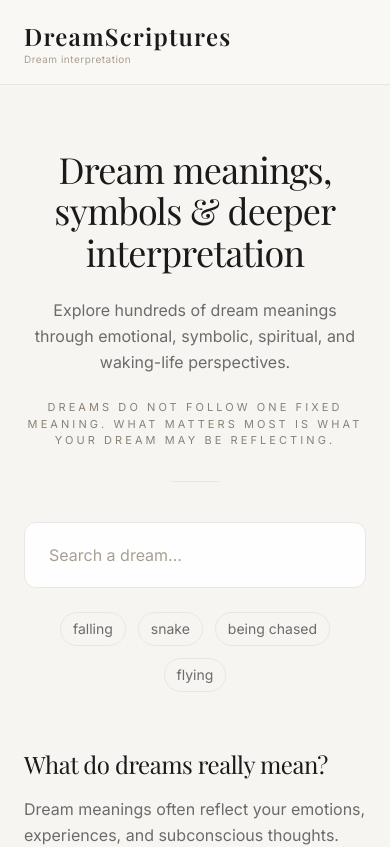
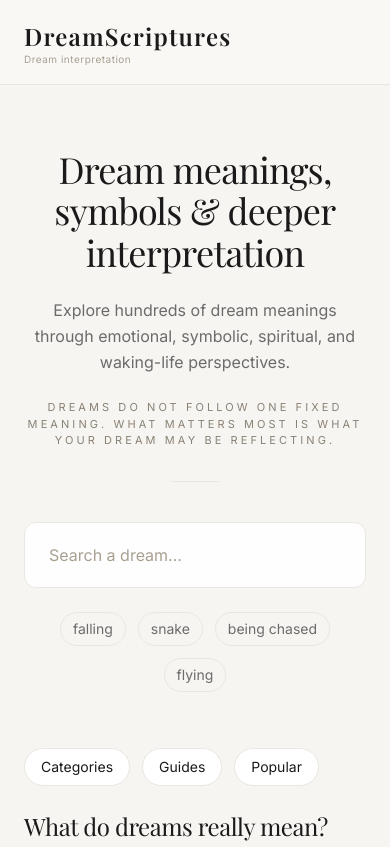
Before and after one commit to dreamscriptures-Moon/Dreamscriptures_, a Next.js app: page / in a window 390 px wide. Shown: the top 847 px of the page. Built offline with nearby package versions, Linux system fonts and the light colour scheme; a web font is replaced by a local one.

Commit message:
feat: add mobile quick navigation and improve mobile UX
- create reusable MobileQuickNav component
- add mobile quick links for categories and guides
- improve navigation accessibility on small screens
- add no-scrollbar styling for smooth horizontal scrolling

```diff
--- a/app/categories/[category]/page.js
+++ b/app/categories/[category]/page.js
@@ -1,5 +1,6 @@
 import Link from "next/link";
 import CategoryDreamList from "@/app/components/CategoryDreamList";
+import MobileQuickNav from "@/app/components/MobileQuickNav";
 import SiteFooter from "@/app/components/SiteFooter";
 import SiteHeader from "@/app/components/SiteHeader";
 import { dreams } from "@/data/dream";
@@ -162,6 +163,8 @@ export default async function CategoryPage({ params }) {
           {description}
         </p>
 
+        <MobileQuickNav />
+
         {/* 🔥 Themes */}
         <section className="mt-10">
           <h2 className="font-serif text-2xl mb-4">
--- /dev/null
+++ b/app/components/MobileQuickNav.jsx
@@ -0,0 +1,34 @@
+"use client";
+
+import Link from "next/link";
+
+export default function MobileQuickNav() {
+  return (
+    <section className="md:hidden px-6 pb-6">
+      <div className="flex gap-3 overflow-x-auto no-scrollbar">
+
+        <Link
+          href="/categories"
+          className="whitespace-nowrap px-4 py-2 border border-[#EAE6E1] rounded-full text-sm bg-white"
+        >
+          Categories
+        </Link>
+
+        <Link
+          href="/guides"
+          className="whitespace-nowrap px-4 py-2 border border-[#EAE6E1] rounded-full text-sm bg-white"
+        >
+          Guides
+        </Link>
+
+        <Link
+          href="/dreams/teeth-falling-out"
+          className="whitespace-nowrap px-4 py-2 border border-[#EAE6E1] rounded-full text-sm bg-white"
+        >
+          Popular
+        </Link>
+
+      </div>
+    </section>
+  );
+}
--- a/app/dreams/[slug]/page.js
+++ b/app/dreams/[slug]/page.js
@@ -2,6 +2,7 @@ export const revalidate = 86400;
 
 import Link from "next/link";
 import Script from "next/script";
+import MobileQuickNav from "@/app/components/MobileQuickNav";
 import SearchBar from "@/app/components/SearchBar";
 import SiteFooter from "@/app/components/SiteFooter";
 import SiteHeader from "@/app/components/SiteHeader";
@@ -553,7 +554,7 @@ const faqSchema = {
 </nav>
 
       <SearchBar />
-      <article className="max-w-3xl mx-auto px-6 py-20 md:py-32">
+      <article className="max-w-3xl lg:max-w-2xl mx-auto px-6 py-20 md:py-32">
 
       <h1 className="text-4xl md:text-5xl leading-tight font-serif">
   {dynamicTitle}
@@ -634,6 +635,8 @@ const faqSchema = {
           something emotional, symbolic, or quietly unfolding in your waking
           life.
         </p>
+
+        <MobileQuickNav />
 
         <div className="w-56 h-[1px] bg-[#C6A96B] mt-8 mb-10 opacity-60" />
 
--- a/app/globals.css
+++ b/app/globals.css
@@ -37,3 +37,12 @@ h3 {
   font-family: var(--font-playfair), serif;
   letter-spacing: -0.02em;
 }
+
+.no-scrollbar::-webkit-scrollbar {
+  display: none;
+}
+
+.no-scrollbar {
+  -ms-overflow-style: none;
+  scrollbar-width: none;
+}
--- a/app/guides/[slug]/page.js
+++ b/app/guides/[slug]/page.js
@@ -1,4 +1,5 @@
 import Link from "next/link";
+import MobileQuickNav from "@/app/components/MobileQuickNav";
 import SiteFooter from "@/app/components/SiteFooter";
 import SiteHeader from "@/app/components/SiteHeader";
 import { guides, getGuideBySlug } from "@/app/data/guides";
@@ -204,6 +205,8 @@ function linkifyText(text = "") {
           </p>
         )}
 
+        <MobileQuickNav />
+
         {guide.content?.length > 0 && (
           <section className="space-y-6 text-base md:text-lg mb-16">
             {guide.content.map((paragraph, i) => (
--- a/app/guides/page.js
+++ b/app/guides/page.js
@@ -2,6 +2,7 @@
 
 import Link from "next/link";
 import { useState } from "react";
+import MobileQuickNav from "@/app/components/MobileQuickNav";
 import SiteFooter from "@/app/components/SiteFooter";
 import SiteHeader from "@/app/components/SiteHeader";
 import { guides } from "@/app/data/guides";
@@ -64,6 +65,8 @@ export default function GuidesPage() {
     through dreams and how those experiences relate to your waking life.
   </p>
 </section>
+
+        <MobileQuickNav />
 
         <div className="mb-16">
           <div className="border border-[#EAE6E1] rounded-2xl px-5 py-4 bg-white/90 backdrop-blur-sm focus-within:border-[#C6A96B] transition shadow-[0_10px_30px_rgba(26,26,26,0.04)]">
--- a/app/page.js
+++ b/app/page.js
@@ -1,5 +1,6 @@
 import Link from "next/link";
 import HomeSearch from "@/app/components/HomeSearch";
+import MobileQuickNav from "@/app/components/MobileQuickNav";
 import SiteFooter from "@/app/components/SiteFooter";
 import SiteHeader from "@/app/components/SiteHeader";
 
@@ -63,6 +64,8 @@ export default function Home() {
     </div>
 
   </section>
+
+  <MobileQuickNav />
 
   <section className="max-w-3xl mx-auto px-6 pb-12 text-left">
     <h2 className="text-2xl md:text-3xl font-serif mb-4">
```
